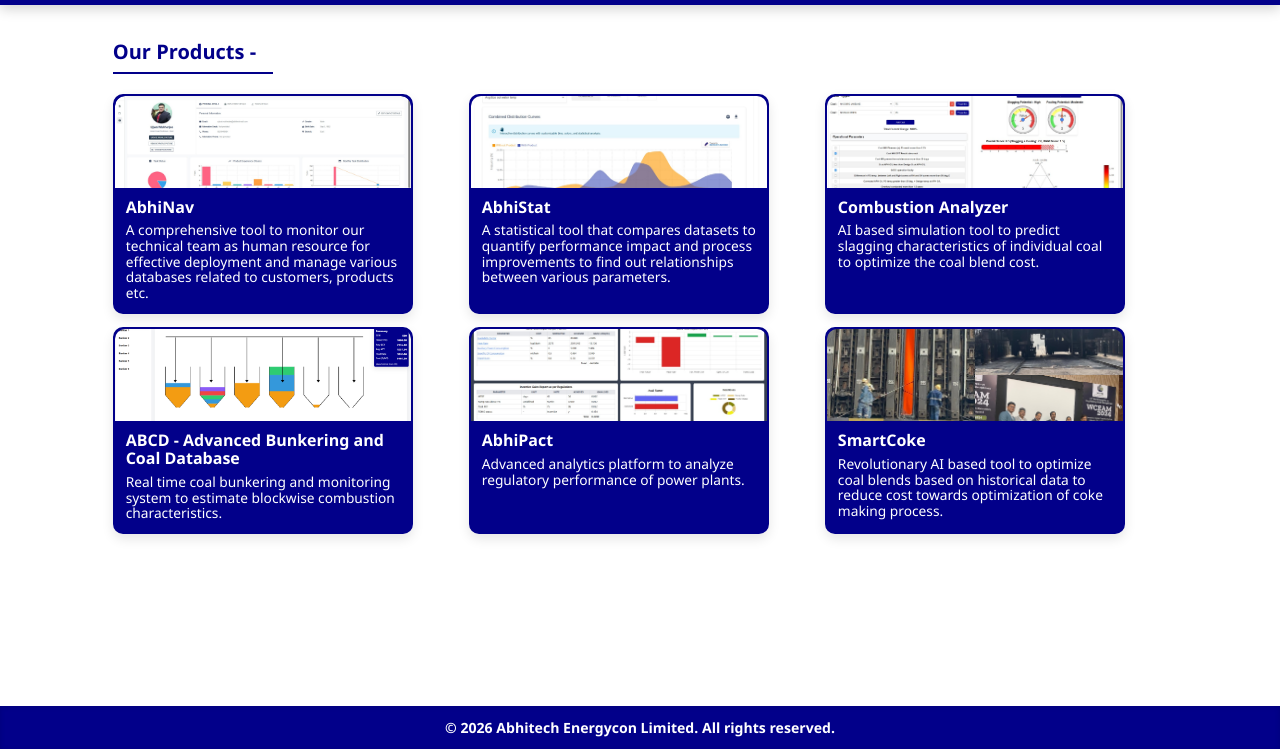
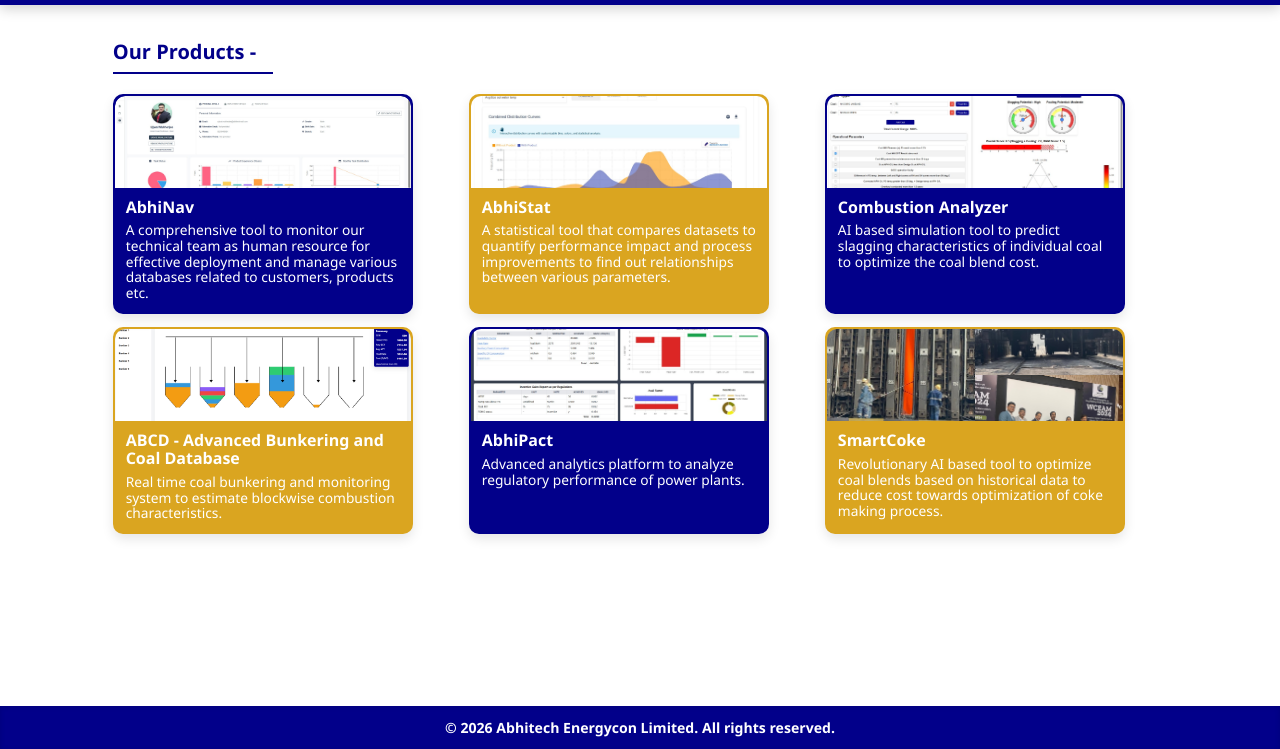
Before and after one commit to shahjoyal/demo-web, a plain HTML site: page index.html in a window 1280 px wide. Shown: the part 51-800 px from the top of the page. Drawn offline with Linux system fonts and the light colour scheme.

Commit message:
task 3 completed

```diff
--- a/index.html
+++ b/index.html
@@ -155,6 +155,23 @@
 .card{
   background: var(--brand-blue);
   border: 2px solid var(--brand-blue);
+  border-radius: 10px;
+  box-shadow: 0 5px 12px rgba(0,0,0,0.10);
+  transition: transform 0.28s ease, box-shadow 0.28s ease;
+  position: relative;
+  overflow: hidden;
+  display: flex;
+  flex-direction: column;
+  text-decoration: none;
+  color: white;
+  min-width: 0;
+  max-width: var(--card-max-width);
+  max-height: var(--card-max-height);
+}
+
+.card-alt {
+  background: #daa520;
+  border: 2px solid #daa520;
   border-radius: 10px;
   box-shadow: 0 5px 12px rgba(0,0,0,0.10);
   transition: transform 0.28s ease, box-shadow 0.28s ease;
@@ -454,7 +471,7 @@
 
 </a>
 
-<a class="card" href="https://abhistat.com/" target="_blank" rel="noopener">
+<a class="card card-alt" href="https://abhistat.com/" target="_blank" rel="noopener">
 
 <img src="/abhistat.jpeg" alt="AbhiStat" />
 
@@ -485,7 +502,7 @@
 
 </a>
 
-<a class="card" href="https://abhitech-abcd.netlify.app/" target="_blank" rel="noopener">
+<a class="card card-alt" href="https://abhitech-abcd.netlify.app/" target="_blank" rel="noopener">
 
 <img src="/advancedblockestimator.png" alt="Block Estimator" />
 
@@ -517,7 +534,7 @@
 
 </a>
 
-<a class="card" href="https://abhitechsmartcoke.com/" target="_blank" rel="noopener">
+<a class="card card-alt" href="https://abhitechsmartcoke.com/" target="_blank" rel="noopener">
 
 <img src="/smartcoke.png" alt="SmartCoke" />
 
```
